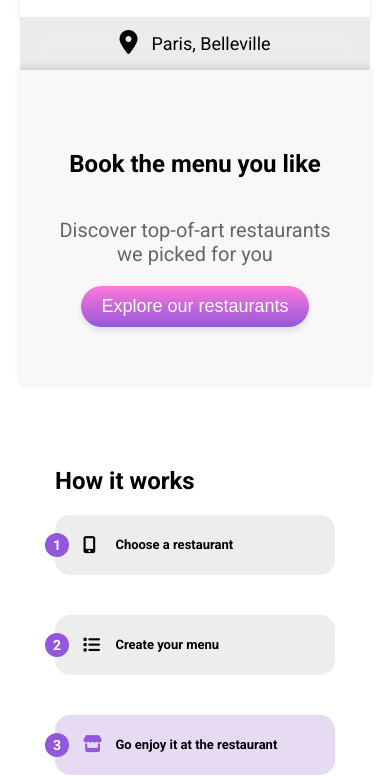
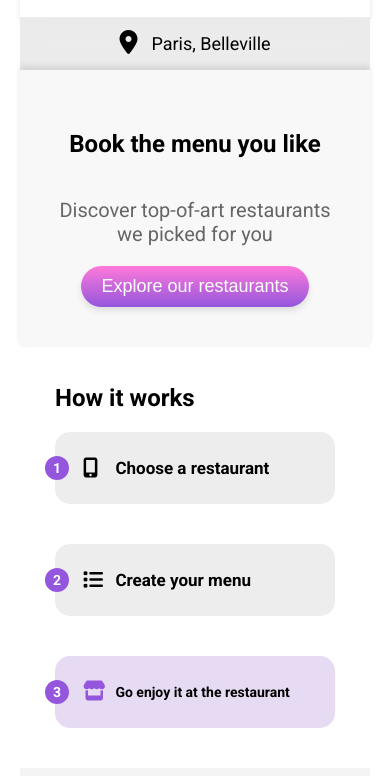
Before and after one commit to yallala/Project--3, a plain HTML site: page index.html in a window 390 px wide. Shown: the part 73-849 px from the top of the page. Drawn offline with Linux system fonts and the light colour scheme; a web font is replaced by a local one.

Commit message:
Minor padding adjustments to looks better on mobile

```diff
--- a/styles/headerfooter.css
+++ b/styles/headerfooter.css
@@ -41,6 +41,7 @@ a {
     padding: 20px;
     display: flex;
     flex-direction: column;
+    line-height: 28px;
 }
 
 .footer-logo-text {
--- a/styles/home.css
+++ b/styles/home.css
@@ -1,45 +1,3 @@
-/* .spinner-container {
-    position: fixed;
-    top: 0;
-    left: 0;
-    width: 100%;
-    height: 100%;
-    display: flex;
-    align-items: center;
-    justify-content: center;
-    background-color: rgba(255, 255, 255, 0.8);
-    z-index: 9999;
-    animation: fadeOut 3s forwards;
-} */
-
-/* .spinner {
-    border: 8px solid #f3f3f3;
-    border-top: 8px solid #3498db;
-    border-radius: 50%;
-    width: 60px;
-    height: 60px;
-    animation: spin 2s linear infinite;
-} */
-
-
-/* @keyframes spin {
-    0% {
-        transform: rotate(0deg);
-    }
-    100% {
-        transform: rotate(360deg);
-    }
-}
-
-@keyframes fadeOut {
-    0% {
-        opacity: 1;
-    }
-    100% {
-        opacity: 0;
-        visibility: hidden;
-    }
-} */
 
 
 
@@ -132,7 +90,7 @@
 }
 
 .book-menu-container {
-    padding: 60px 0;
+    padding: 40px 0;
     box-shadow: 0 -4px 6px rgba(0, 0, 0, 0.1);
     background-color: #f8f8f8;
     display: flex;
@@ -153,7 +111,7 @@
 /* Restaurants Working */
 .restaurant-working {
     width: 80%;
-    margin: 80px auto;
+    margin: 37px auto;
 }
 
 .choose-restaurant-button {
@@ -163,7 +121,7 @@
     border-radius: 15px;
     color: black;
     width: 100%;
-    height: 60px;
+    height: 72px;
     margin: 0 auto 40px 0;
     font-size: 20px;
     font-weight: 600;
@@ -179,7 +137,7 @@
     border-radius: 15px;
     color: black;
     width: 100%;
-    height: 60px;
+    height: 72px;
     margin: 0 auto 40px 0;
     font-size: 20px;
     font-weight: 600;
@@ -194,7 +152,7 @@
     display: flex;
     justify-content: left;
     align-items: center;
-    font-size: 13px;
+    font-size: 17px;
 }
 
 .enjoy-restaurant-text {
@@ -203,7 +161,7 @@
     display: flex;
     justify-content: left;
     align-items: center;
-    font-size: 13px;
+    font-size: 14px;
 }
 
 .restaurant-single-text {
@@ -211,7 +169,7 @@
 }
 
 .fa-mobile-alt, .fa-list, .fa-store {
-    font-size: 17px;
+    font-size: 20px;
     width: 10%;
     text-align: left;
 }
@@ -277,7 +235,7 @@
 
 .product-img {
     width: 100%;
-    height: 210px;
+    height: 180px;
     object-fit: cover;
 }
 
```
Also changed, not shown: html/fullpalette.html (+1 -1 lines), styles/category.css (+11 -0 lines), 1 other file.
